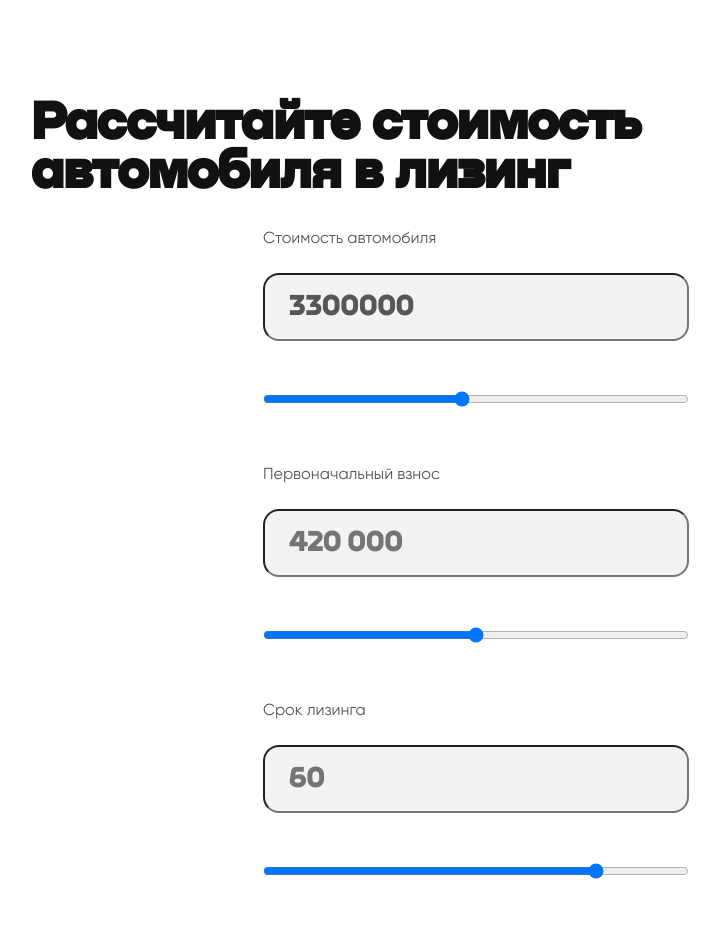
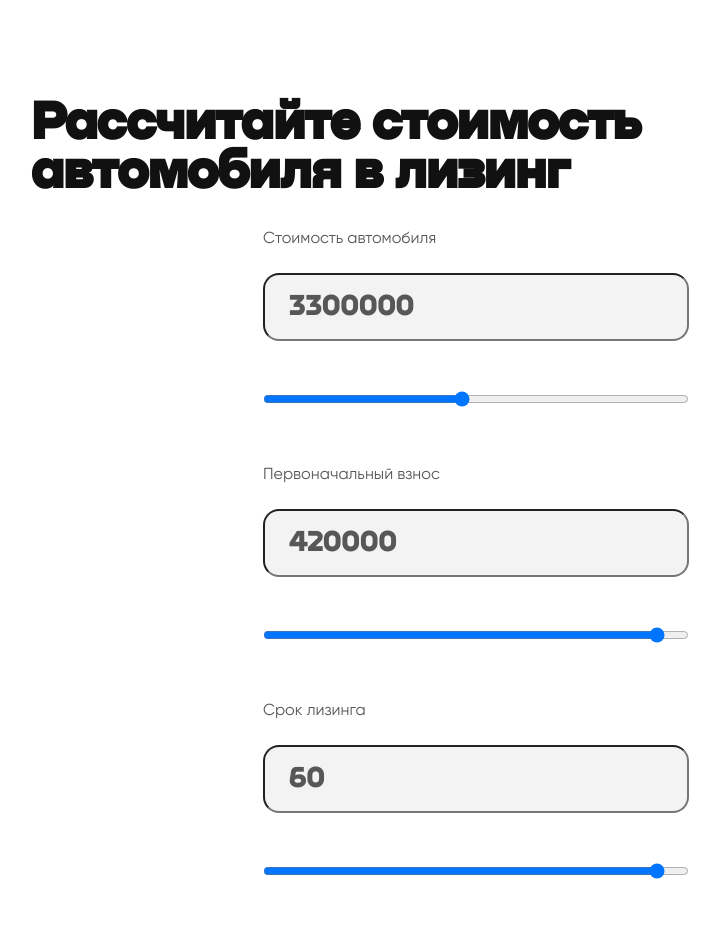
Before and after one commit to jeyefendi/calculease, a React (Create React App) app: page / in a window 1280 px wide. Shown: the top 942 px of the page, without its empty margins (16-736 px from the left). Built offline with nearby package versions, Linux system fonts and the light colour scheme.

Commit message:
function started

```diff
--- /dev/null
+++ b/decs.d.ts
@@ -0,0 +1 @@
+declare module "loanjs"
--- a/package.json
+++ b/package.json
@@ -10,6 +10,7 @@
     "@types/node": "^16.11.62",
     "@types/react": "^18.0.21",
     "@types/react-dom": "^18.0.6",
+    "loanjs": "^1.0.8",
     "react": "^18.2.0",
     "react-dom": "^18.2.0",
     "react-scripts": "5.0.1",
--- a/src/components/Form/LeaseCalculator.tsx
+++ b/src/components/Form/LeaseCalculator.tsx
@@ -1,10 +1,32 @@
 import './style.css'
+import LoanJS from 'loanjs'
+import { useState } from 'react';
 
 export default function LeaseCalculator() {
+
+  const [values, setValues] = useState({
+    "total-cost": 3300000,
+    "initial-fee": 420000,
+    "lease-term": 60
+  });
+
+  const [installments, setInstallments] = useState([]);
+
+  const handleSubmit = (event: any) => {
+    event.preventDefault();
+    calculate(10000, 30, 4);
+  }
+
+  const calculate = (amount: number, years: number, rate: number) => {
+    var loan = new LoanJS.Loan(amount, years * 12, rate);
+    setInstallments(loan.installments);
+  }
+
+
   return (
     <div className="lease-calculator-container">
       <h1>Рассчитайте стоимость автомобиля в лизинг</h1>
-      <form className="lease-calculator-form">
+      <form onSubmit={handleSubmit} className="lease-calculator-form">
         <div className="lease-form-row1">
 
           <div className="form-item">
@@ -12,7 +34,7 @@ export default function LeaseCalculator() {
             <input
               type="number"
               id="total-cost"
-              value={3300000}
+              value={values["total-cost"]}
             />
             <input
               type="range"
@@ -20,7 +42,7 @@ export default function LeaseCalculator() {
               className="input-range"
               min="1000000"
               max="6000000"
-              value={3300000}
+              value={values["total-cost"]}
             />
           </div>
 
@@ -29,12 +51,13 @@ export default function LeaseCalculator() {
             <input
               type="number"
               id="initial-fee"
-              placeholder="420 000"
+              value={values["initial-fee"]}
             />
             <input
               type="range"
               id="initial-fee-range"
               className="input-range"
+              value={values["initial-fee"]}
               min="10%"
               max="60%"
             />
@@ -46,13 +69,14 @@ export default function LeaseCalculator() {
             <input
               type="number"
               id="lease-term"
-              placeholder="60"
+              value={values["lease-term"]}
             />
 
             <input
               type="range"
               id="lease-term-range"
               className="input-range"
+              value={values["lease-term"]}
               min="1"
               max="60"
             />
--- a/tsconfig.json
+++ b/tsconfig.json
@@ -21,6 +21,7 @@
     "jsx": "react-jsx"
   },
   "include": [
-    "src"
+    "src",
+    "decs.d.ts"
   ]
 }
```
Also changed, not shown: src/components/Form/Calculator.js (deleted, +0 -28 lines), 1 other file (tests, documents, lock files or other folders).
